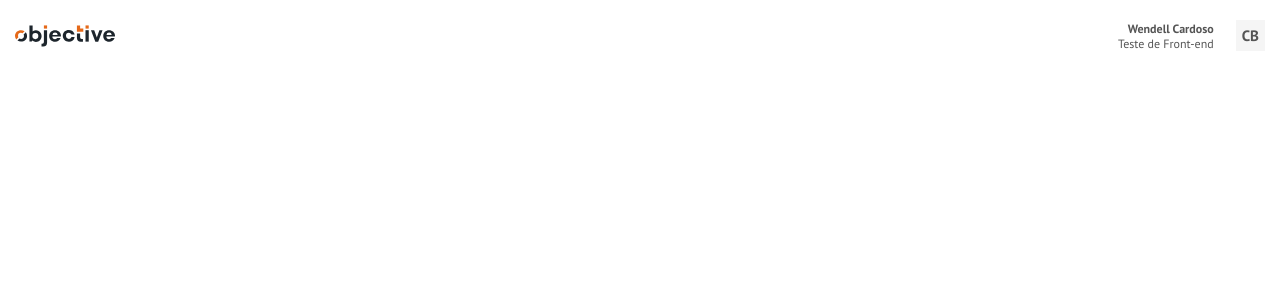
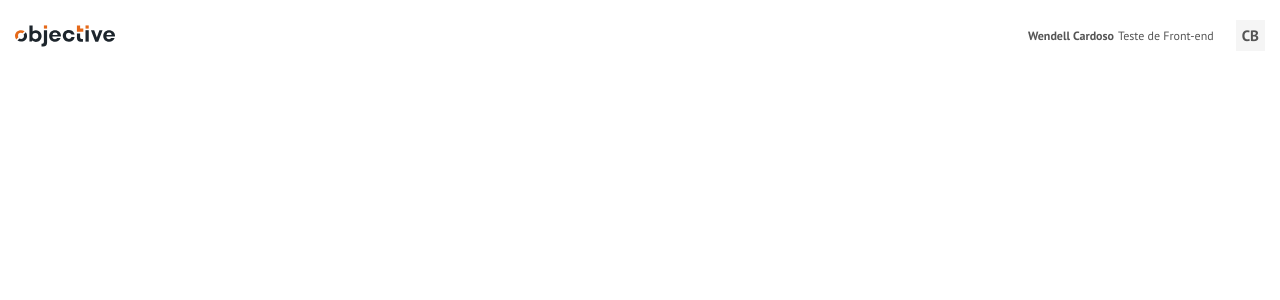
Before and after one commit to wendellcardoso/herocode-wendell, a React (Create React App) app: page / in a window 1280 px wide. Shown: the top 300 px of the page. Built offline with nearby package versions, Linux system fonts and the light colour scheme; a web font is replaced by a local one.

Commit message:
responsividade header

```diff
--- a/src/styles/components/Header.module.css
+++ b/src/styles/components/Header.module.css
@@ -43,3 +43,14 @@ header .cb{
     margin-left: 22px;
     padding: 6px;
 }
+
+@media  (min-width: 1024px) {
+    .info > div{
+        display: flex;
+    }
+
+    header .candidato{
+        margin-right: 4px;
+    }
+
+}
```
